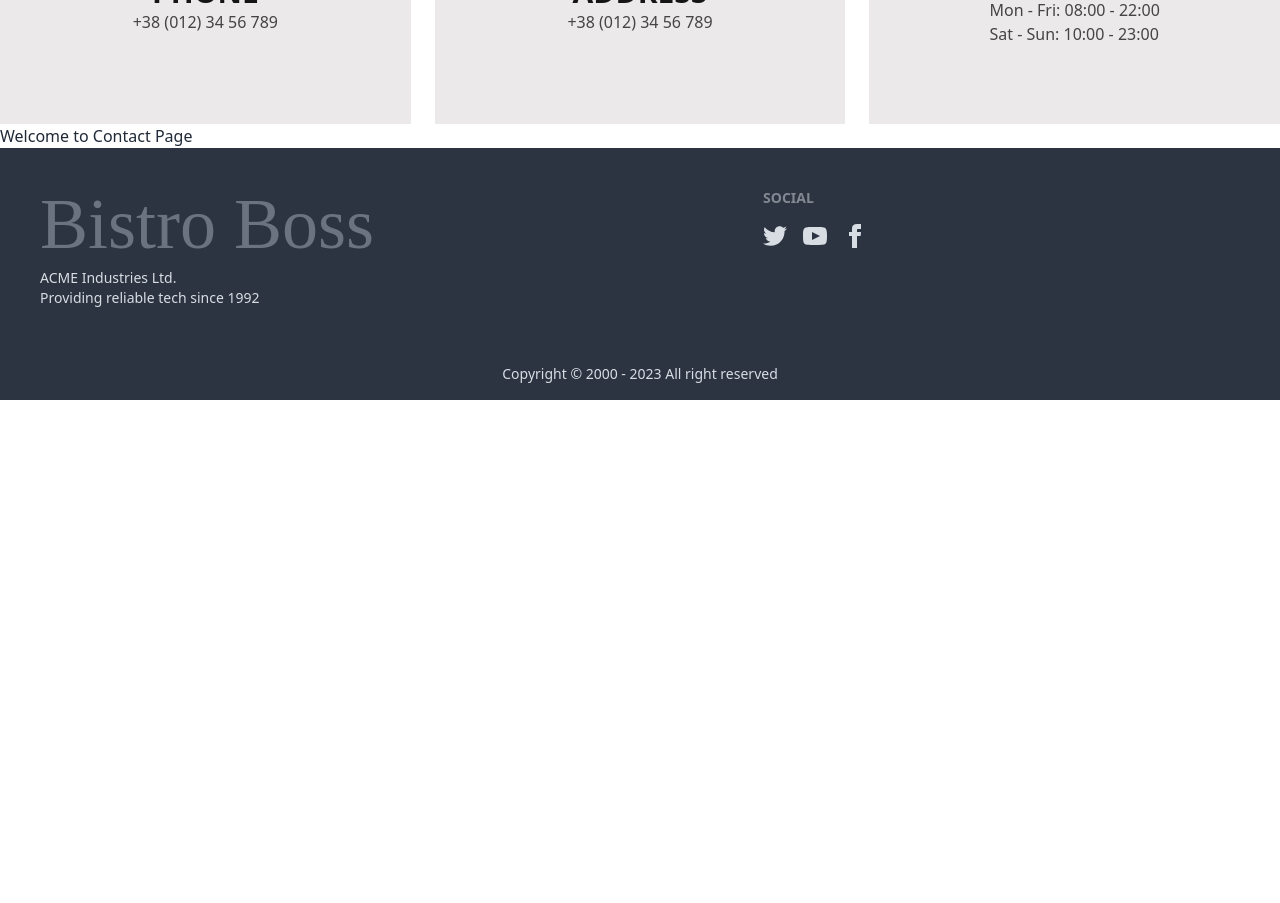
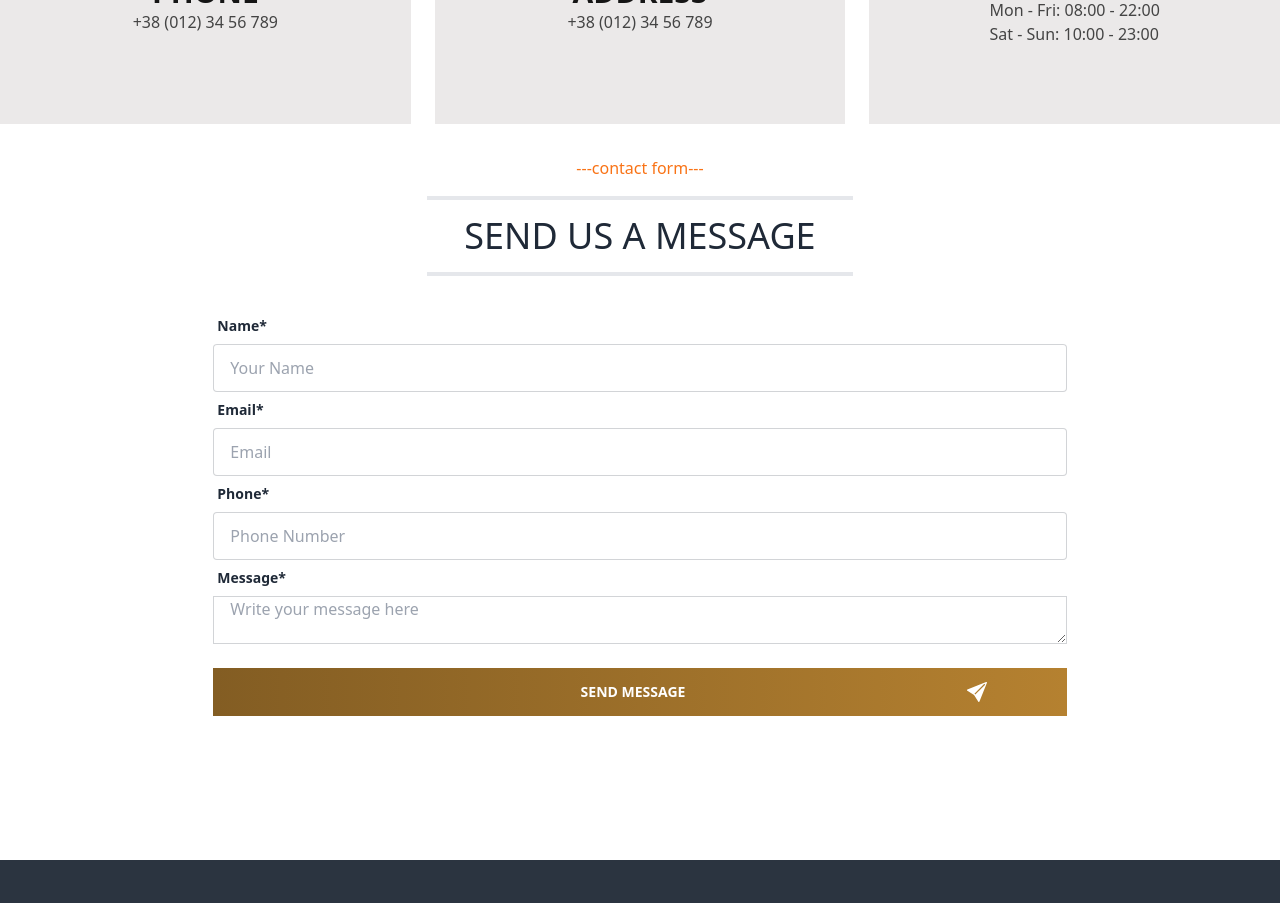
Before and after one commit to moshiur25524/bistro-boss, a React (Vite) app: page /contact in a window 1280 px wide. Shown: the part 1180-2083 px from the top of the page. Before the commit the page ends 1580 px from the top, so only its background shows below. Built offline with nearby package versions, Linux system fonts and the light colour scheme; no server answers.

Commit message:
trying to implement Emailjs for Contact and login , singup page is being modified

```diff
--- a/package.json
+++ b/package.json
@@ -10,6 +10,7 @@
     "preview": "vite preview"
   },
   "dependencies": {
+    "@emailjs/browser": "^3.11.0",
     "@smastrom/react-rating": "^1.3.2",
     "@stripe/react-stripe-js": "^2.3.1",
     "@stripe/stripe-js": "^2.1.7",
--- /dev/null
+++ b/src/components/ContactForm/ContactForm.jsx
@@ -0,0 +1,134 @@
+import { BsFillSendFill } from "react-icons/bs";
+import CustomButton from "../CustomButton/CustomButton";
+import SectionTitile from "../sectionTitle/SectionTitile";
+import useAuth from "../../hooks/useAuth";
+import Swal from "sweetalert2";
+import emailjs from "@emailjs/browser";
+import { useEffect, useState } from "react";
+
+const ContactForm = () => {
+  const { user } = useAuth();
+  const [loading, setLoading] = useState(false);
+
+  useEffect(() => {
+    emailjs.init("i450Eyy2msOZu4AcZ");
+  }, []);
+  const handleContactForm = async (e) => {
+    e.preventDefault();
+    const form = e.target;
+
+    const name = form.name.value;
+    const phone = form.phone.value;
+    const email = form.email.value;
+    const message = form.message.value;
+
+    const messages = { name, phone, email, message };
+
+    await fetch("http://localhost:5000/contact", {
+      method: "POST",
+      headers: {
+        "content-type": "application/json",
+      },
+      body: JSON.stringify(messages),
+    })
+      .then((res) => res.json())
+      .then((data) => {
+        console.log(data);
+        if (data.insertedId) {
+          Swal.fire({
+            position: "top-end",
+            icon: "success",
+            title: "Thanks For your Message ❤️‍🔥",
+            showConfirmButton: false,
+            timer: 1500,
+          });
+        }
+      });
+
+    // Email sending
+
+    const serviceId = "service_fd1p744";
+    const templateId = "template_s18aq6w";
+    try {
+      setLoading(true);
+      await emailjs.send(serviceId, templateId, {
+        name: name,
+        recipient: email,
+      });
+      alert("email successfully sent check inbox");
+    } catch (error) {
+      console.log(error);
+    } finally {
+      setLoading(false);
+    }
+    form.reset();
+
+    console.log(messages);
+    // form.reset();
+  };
+
+  if (loading) {
+    return "loading...";
+  }
+  return (
+    <div>
+      <SectionTitile
+        heading={"Send Us a Message"}
+        subHeading={"contact form"}
+      />
+      <form className="w-2/3 mx-auto mb-36" onSubmit={handleContactForm}>
+        <div className="">
+          <div className="form-control">
+            <label className="label">
+              <span className="label-text font-bold">Name*</span>
+            </label>
+            <input
+              type="text"
+              name="name"
+              defaultValue={user?.displayName}
+              placeholder="Your Name"
+              className="input rounded input-bordered"
+            />
+          </div>
+          <div className="form-control">
+            <label className="label">
+              <span className="label-text font-bold">Email*</span>
+            </label>
+            <input
+              type="email"
+              name="email"
+              defaultValue={user?.email}
+              placeholder="Email"
+              className="input rounded input-bordered"
+            />
+          </div>
+        </div>
+        <div className="form-control">
+          <label className="label">
+            <span className="label-text font-bold">Phone*</span>
+          </label>
+          <input
+            type="text"
+            name="phone"
+            placeholder="Phone Number"
+            className="input rounded input-bordered"
+          />
+        </div>
+        <div className="form-control">
+          <label className="label">
+            <span className="label-text font-bold">Message*</span>
+          </label>
+          <textarea
+            name="message"
+            rows={20}
+            placeholder="Write your message here"
+            className="input input-bordered rounded-none"
+          />
+        </div>
+        <CustomButton text={"Send Message"} Icon={BsFillSendFill} />
+      </form>
+    </div>
+  );
+};
+
+export default ContactForm;
--- a/src/layout/Main.jsx
+++ b/src/layout/Main.jsx
@@ -10,7 +10,7 @@ const Main = () => {
     location.pathname.includes("/login") ||
     location.pathname.includes("/signup");
   return (
-    <div className="max-w-screen-xl mx-auto">
+    <div className="max-w-screen-x mx-auto container">
       {NoHeaderFooter || <Navbar />}
       <Outlet></Outlet>
       <ScrollUpButton />
--- a/src/pages/Contact/Contact.jsx
+++ b/src/pages/Contact/Contact.jsx
@@ -1,6 +1,7 @@
 import contactImg from "../../assets/contact/banner.jpg";
 import Location from "../../components/Location/Location";
 import Cover from "../Shared/Cover";
+import ContactForm from "../../components/ContactForm/ContactForm";
 
 const Contact = () => {
   return (
@@ -11,7 +12,8 @@ const Contact = () => {
         subTitle={"Would you like to try a dish?"}
       />
       <Location />
-      <h1>Welcome to Contact Page</h1>
+      {/* TODO: Have to make a standard Email teplate for sending to customers */}
+      <ContactForm />
     </div>
   );
 };
--- a/src/pages/Dashboard/UserHome/UserHome.jsx
+++ b/src/pages/Dashboard/UserHome/UserHome.jsx
@@ -60,7 +60,7 @@ const UserHome = () => {
             <FaPhoneAlt style={{ fontSize: "30px" }} />
           </div>
           <div className=" ">Contact</div>
-          <div className="stat-value ">10</div>
+          <div className="stat-value ">{stats.contactCount}</div>
         </div>
       </div>
 
--- a/src/pages/Login/Login.jsx
+++ b/src/pages/Login/Login.jsx
@@ -1,4 +1,6 @@
 import { useContext, useEffect, useState } from "react";
+import bgLogin from "../../assets/others/authentication.png";
+import loginImage from "../../assets/others/authentication.gif";
 import {
   loadCaptchaEnginge,
   LoadCanvasTemplate,
@@ -89,21 +91,19 @@ const Login = () => {
       <Helmet>
         <title>Bistro Boss | Login</title>
       </Helmet>
-      <div className="hero min-h-screen bg-base-200">
-        <div className="hero-content w-1/2 flex-col lg:flex-row-reverse">
+      <div
+        className={`hero min-h-screen bg-[url('https://media.istockphoto.com/id/1329481341/vector/yellow-fabric-background.jpg?s=612x612&w=0&k=20&c=KuyQErNo23Y_noWna_7ohNWolQr587FEKXs0w6Ld3fg=')]`}
+      >
+        <div className="hero-content w-1/2 flex-col lg:flex-row">
           <div className="text-center lg:text-left">
-            <h1 className="text-5xl font-bold">Login now!</h1>
-            <p className="py-6">
-              Provident cupiditate voluptatem et in. Quaerat fugiat ut assumenda
-              excepturi exercitationem quasi. In deleniti eaque aut repudiandae
-              et a id nisi.
-            </p>
+            <img src={loginImage} alt="" />
           </div>
           <form
             onSubmit={handleLogin}
-            className="card flex-shrink-0 w-1/2 max-w-sm shadow-2xl bg-base-100"
+            className="card flex-shrink-0 w-1/2 max-w-sm shadow-2xl"
           >
             <div className="card-body">
+              <h1 className="text-4xl font-bold">Login</h1>
               <div className="form-control">
                 <label className="label">
                   <span className="label-text">Email</span>
--- a/src/pages/Signup/Signup.jsx
+++ b/src/pages/Signup/Signup.jsx
@@ -5,6 +5,7 @@ import { Link, useNavigate } from "react-router-dom";
 import { AuthContext } from "../../Providers/AuthProviders";
 import Swal from "sweetalert2";
 import SocialLogin from "../Shared/SocialLogin";
+import singupImage from "../../assets/others/authentication.gif";
 import { useState } from "react";
 import { BiHide, BiShow } from "react-icons/bi";
 
@@ -72,18 +73,16 @@ const Signup = () => {
       <Helmet>
         <title>Bistro Boss | Signup</title>
       </Helmet>
-      <div className="hero min-h-screen bg-base-200">
+      <div className="hero min-h-screen bg-white">
         <div className="hero-content flex-col lg:flex-row-reverse">
           <div className="text-center lg:text-left">
-            <h1 className="text-5xl font-bold">Signup now!</h1>
-            <p className="py-6">
-              Provident cupiditate voluptatem et in. Quaerat fugiat ut assumenda
-              excepturi exercitationem quasi. In deleniti eaque aut repudiandae
-              et a id nisi.
-            </p>
+            <img src={singupImage} alt="" />
           </div>
           <div className="card flex-shrink-0 w-full max-w-sm shadow-2xl bg-base-100">
-            <form onSubmit={handleSubmit(onSubmit)} className="card-body">
+            <form
+              onSubmit={handleSubmit(onSubmit)}
+              className="card-body bg-white"
+            >
               <div className="form-control">
                 <label className="label">
                   <span className="label-text">Name</span>
```
Also changed, not shown: 1 other file (tests, documents, lock files or other folders).
